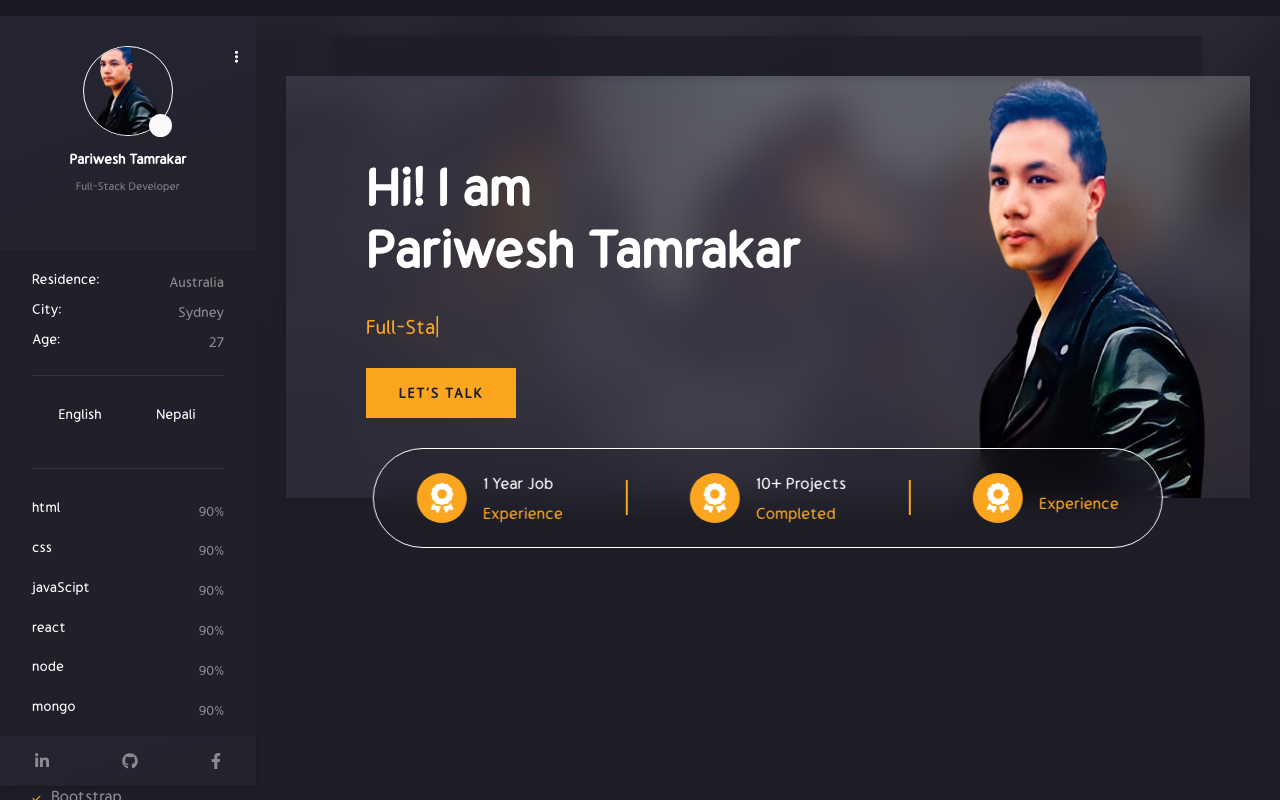
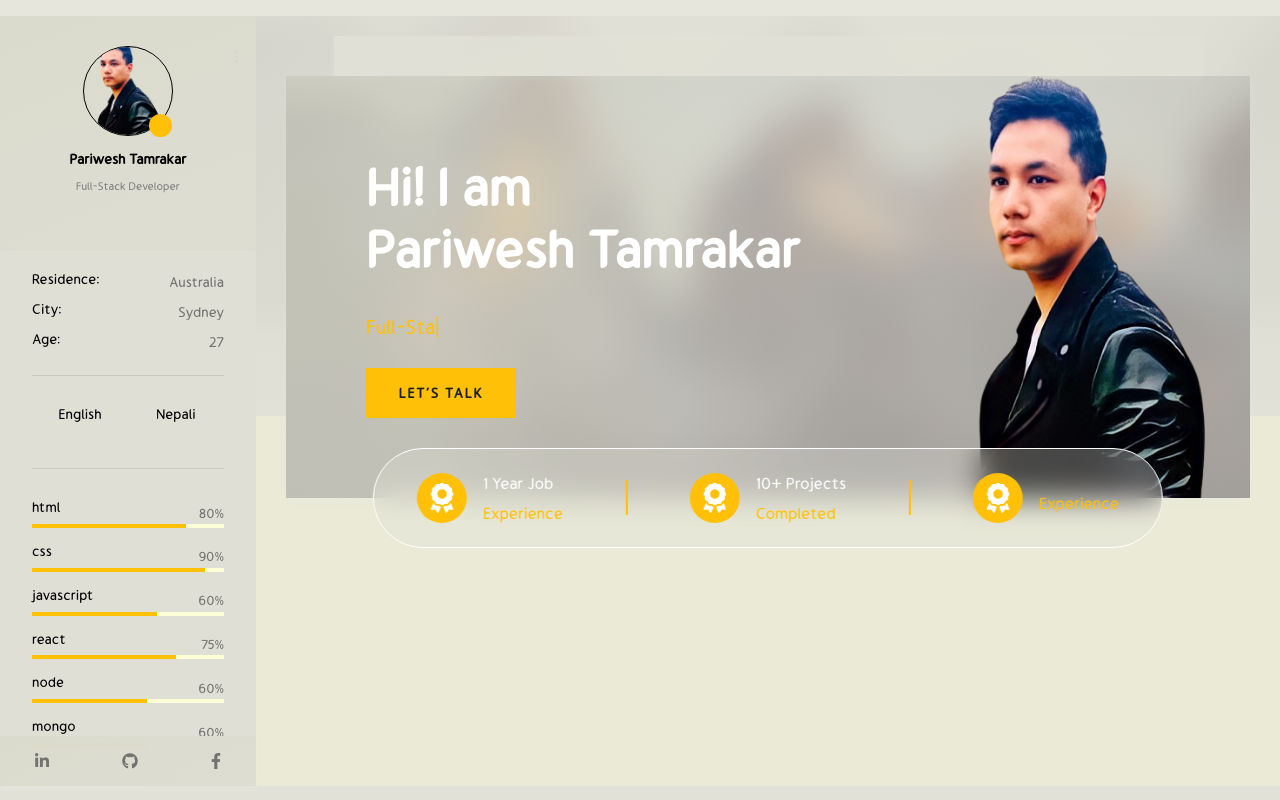
Before and after one commit to pariweshtamr/official-portfolio, a React (Create React App) app: page / in a window 1280 px wide. Built offline with nearby package versions, Linux system fonts and the light colour scheme.

Commit message:
sidebar progress bar done

```diff
--- a/src/App.scss
+++ b/src/App.scss
@@ -1,7 +1,8 @@
 @import "./style/mixins";
 
 .app {
-  background: #191923;
+  // background: #191923;
+  background: #e6e6dc;
   height: 100vh;
   width: 100vw;
   position: relative;
--- a/src/components/Hero/hero.scss
+++ b/src/components/Hero/hero.scss
@@ -11,12 +11,19 @@
     position: relative;
     height: 100%;
     width: 100%;
+    // background-image: linear-gradient(
+    //   180deg,
+    //   rgba(30, 30, 40, 0.93) 0%,
+    //   rgba(30, 30, 40, 0.96) 70%,
+    //   rgba(30, 30, 40, 0.99) 80%,
+    //   #1e1e28 100%
+    // );
     background-image: linear-gradient(
       180deg,
-      rgba(30, 30, 40, 0.93) 0%,
-      rgba(30, 30, 40, 0.96) 70%,
-      rgba(30, 30, 40, 0.99) 80%,
-      #1e1e28 100%
+      rgba(225, 225, 215, 0.93) 0%,
+      rgba(225, 225, 215, 0.96) 70%,
+      rgba(225, 225, 215, 0.99) 80%,
+      #e1e1d7 100%
     );
   }
 }
@@ -37,7 +44,9 @@
       background-size: cover;
       background-position: center;
       position: relative;
-      box-shadow: 0 3px 8px 0 rgb(15 15 20 / 20%);
+      // box-shadow: 0 3px 8px 0 rgb(15 15 20 / 20%);
+      -webkit-box-shadow: 0 3px 8px 0 rgb(240 240 235 / 20%);
+      box-shadow: 0 3px 8px 0 rgb(240 240 235 / 20%);
       z-index: 999;
 
       .hero-banner-back {
@@ -48,22 +57,31 @@
         width: 90%;
         height: 40px;
         margin-left: 5%;
-        -webkit-box-shadow: 0 3px 8px 0 rgb(15 15 20 / 20%);
-        box-shadow: 0 3px 8px 0 rgb(15 15 20 / 20%);
+        // -webkit-box-shadow: 0 3px 8px 0 rgb(15 15 20 / 20%);
+        // box-shadow: 0 3px 8px 0 rgb(15 15 20 / 20%);
+        -webkit-box-shadow: 0 3px 8px 0 rgb(240 240 235 / 20%);
+        box-shadow: 0 3px 8px 0 rgb(240 240 235 / 20%);
         border-top-left-radius: 3px;
         border-top-right-radius: 3px;
-        background: rgba(30, 30, 40, 0.88);
+        // background: rgba(30, 30, 40, 0.88);
+        background: rgba(225, 225, 215, 0.88);
       }
 
       .hero-banner-overlay {
         position: relative;
         display: flex;
         width: 100%;
+        // background-image: linear-gradient(
+        //   90deg,
+        //   rgba(45, 45, 58, 0.9) 15%,
+        //   rgba(45, 45, 58, 0.7) 50%,
+        //   rgba(43, 43, 53, 0.7) 100%
+        // );
         background-image: linear-gradient(
           90deg,
-          rgba(45, 45, 58, 0.9) 15%,
-          rgba(45, 45, 58, 0.7) 50%,
-          rgba(43, 43, 53, 0.7) 100%
+          rgba(210, 210, 197, 0.9) 15%,
+          rgba(210, 210, 197, 0.7) 50%,
+          rgba(212, 212, 202, 0.7) 100%
         );
 
         .banner-title {
@@ -83,7 +101,7 @@
           div {
             margin-bottom: 10px;
             span {
-              color: var(--color-orange);
+              color: var(--color-yellow);
               font-size: 20px;
             }
           }
@@ -93,7 +111,7 @@
             width: 150px;
             text-transform: uppercase;
             color: #20202a;
-            background: var(--color-orange);
+            background: var(--color-yellow);
             letter-spacing: 1.5px;
             font-weight: 600;
             display: flex;
@@ -128,7 +146,8 @@
       left: 50%;
       transform: translateX(-50%);
       z-index: 999;
-      background: rgba(30, 30, 40, 0.3);
+      // background: rgba(30, 30, 40, 0.3);
+      background: rgba(225, 225, 215, 0.3);
       border: 1px solid var(--color-white);
       backdrop-filter: blur(15px);
       -webkit-backdrop-filter: blur(15px);
@@ -147,7 +166,7 @@
             position: relative;
             width: 50px;
             height: 50px;
-            background-color: var(--color-orange);
+            background-color: var(--color-yellow);
             border-radius: 50%;
             i {
               position: absolute;
@@ -161,7 +180,7 @@
           span {
             margin-top: 1.2rem;
             p {
-              color: var(--color-orange);
+              color: var(--color-yellow);
             }
           }
         }
@@ -169,7 +188,7 @@
         .hero-info-divider {
           width: 2px;
           height: 35px;
-          background-color: var(--color-orange);
+          background-color: var(--color-yellow);
         }
       }
     }
--- a/src/components/Main/main.scss
+++ b/src/components/Main/main.scss
@@ -6,12 +6,14 @@
   height: 100%;
   width: 100%;
   max-width: 1440px;
-  background: #1e1e28;
+  // background: #1e1e28;
+  background: #e1e1d7;
   background-size: cover;
-  backdrop-filter: blur(10px);
-  -webkit-backdrop-filter: blur(10px);
-  // box-shadow: 0 0px 25px 0 rgba(0, 0, 0, 0.5);
-  box-shadow: 0 3px 8px 0 rgb(15 15 20 / 20%);
+  // backdrop-filter: blur(10px);
+  // -webkit-backdrop-filter: blur(10px);
+  // box-shadow: 0 3px 8px 0 rgb(15 15 20 / 20%);
+  -webkit-box-shadow: 0 3px 8px 0 rgb(240 240 235 / 20%);
+  box-shadow: 0 3px 8px 0 rgb(240 240 235 / 20%);
   color: var(--color-dark);
   transition: all 1.5s ease-in-out;
   overflow: hidden;
@@ -24,12 +26,14 @@
     aside {
       flex: 20%;
       height: calc(100vh - 30px);
-      background: #20202a;
-      -webkit-box-shadow: 0 3px 8px 0 rgb(15 15 20 / 20%);
-      box-shadow: 0 3px 8px 0 rgb(15 15 20 / 20%);
+      // background: #20202a;
+      background: #dfdfd5;
+      // -webkit-box-shadow: 0 3px 8px 0 rgb(15 15 20 / 20%);
+      // box-shadow: 0 3px 8px 0 rgb(15 15 20 / 20%);
+      -webkit-box-shadow: 0 3px 8px 0 rgb(240 240 235 / 20%);
+      box-shadow: 0 3px 8px 0 rgb(240 240 235 / 20%);
       -webkit-transition: 0.55s ease-in-out;
       transition: 0.55s ease-in-out;
-      color: var(--color-white);
     }
 
     main {
@@ -42,7 +46,8 @@
       transition: 0.5s ease-in-out;
 
       .main-wrapper {
-        background: rgba(30, 30, 40, 0.88);
+        // background: rgba(30, 30, 40, 0.88);
+        background: rgba(255, 255, 215, 0.28);
         position: absolute;
         top: 0;
         left: 0;
@@ -53,10 +58,4 @@
       }
     }
   }
-
-  .main-hr {
-    width: 30%;
-    margin: 2rem auto;
-    border: 1px solid var(--color-white);
-  }
 }
--- /dev/null
+++ b/src/components/ProgressBar/ProgressBar.js
@@ -0,0 +1,17 @@
+const ProgressBar = ({ title, width, text }) => {
+  return (
+    <div className="progress-bar-container">
+      <div className="hard-skill-header">
+        <h6>{title}</h6>
+      </div>
+      <div className="hard-skill-progress">
+        <div className="progress" style={{ width: width }}>
+          <span style={{ width: width }}></span>
+        </div>
+        <p className="progress-text">{text}</p>
+      </div>
+    </div>
+  )
+}
+
+export default ProgressBar
--- a/src/components/Sidebar/Left/Leftbar.js
+++ b/src/components/Sidebar/Left/Leftbar.js
@@ -1,5 +1,6 @@
 import { Container } from "react-bootstrap"
 import { images } from "../../../constants"
+import ProgressBar from "../../ProgressBar/ProgressBar"
 import "./leftbar.scss"
 
 const Leftbar = () => {
@@ -42,6 +43,7 @@ const Leftbar = () => {
               </li>
             </ul>
           </div>
+
           <div className="leftbar-divider"></div>
 
           <div className="leftbar-lang-skills">
@@ -63,58 +65,22 @@ const Leftbar = () => {
 
           <div className="leftbar-hard-skills">
             <div className="hard-skill-item">
-              <div className="hard-skill-header">
-                <h6>html</h6>
-              </div>
-              <div className="hard-skill-progress">
-                <div></div>
-                <div className="progress-text">90%</div>
-              </div>
+              <ProgressBar title={"html"} width={"80%"} text={"80%"} />
             </div>
             <div className="hard-skill-item">
-              <div className="hard-skill-header">
-                <h6>css</h6>
-              </div>
-              <div className="hard-skill-progress">
-                <div></div>
-                <div className="progress-text">90%</div>
-              </div>
+              <ProgressBar title={"css"} width={"90%"} text={"90%"} />
             </div>
             <div className="hard-skill-item">
-              <div className="hard-skill-header">
-                <h6>javaScipt</h6>
-              </div>
-              <div className="hard-skill-progress">
-                <div></div>
-                <div className="progress-text">90%</div>
-              </div>
+              <ProgressBar title={"javascript"} width={"65%"} text={"60%"} />
             </div>
             <div className="hard-skill-item">
-              <div className="hard-skill-header">
-                <h6>react</h6>
-              </div>
-              <div className="hard-skill-progress">
-                <div></div>
-                <div className="progress-text">90%</div>
-              </div>
+              <ProgressBar title={"react"} width={"75%"} text={"75%"} />
             </div>
             <div className="hard-skill-item">
-              <div className="hard-skill-header">
-                <h6>node</h6>
-              </div>
-              <div className="hard-skill-progress">
-                <div></div>
-                <div className="progress-text">90%</div>
-              </div>
+              <ProgressBar title={"node"} width={"60%"} text={"60%"} />
             </div>
             <div className="hard-skill-item">
-              <div className="hard-skill-header">
-                <h6>mongo</h6>
-              </div>
-              <div className="hard-skill-progress">
-                <div></div>
-                <div className="progress-text">90%</div>
-              </div>
+              <ProgressBar title={"mongo"} width={"60%"} text={"60%"} />
             </div>
           </div>
 
--- a/src/components/Sidebar/Left/leftbar.scss
+++ b/src/components/Sidebar/Left/leftbar.scss
@@ -1,20 +1,10 @@
 .leftbar-container {
+  height: fit-content;
   h6 {
     font-size: 14px;
     font-weight: 400;
   }
   .leftbar-top {
-    h5 {
-      transition: 0.4s ease-in-out;
-      margin-bottom: 10px;
-      font-weight: 600;
-      font-size: 14px;
-    }
-    p {
-      font-size: 11px;
-      display: block;
-      color: gray;
-    }
     .leftbar-top-header {
       width: 100%;
       height: 70px;
@@ -38,14 +28,22 @@
       width: 20%;
       padding: 30px;
       height: 235px;
+      // background: linear-gradient(
+      //   159deg,
+      //   rgba(37, 37, 50, 0.98) 0%,
+      //   rgba(35, 35, 45, 0.98) 100%
+      // );
       background: linear-gradient(
         159deg,
-        rgba(37, 37, 50, 0.98) 0%,
-        rgba(35, 35, 45, 0.98) 100%
+        rgba(218, 218, 205, 0.98) 0%,
+        rgba(220, 220, 210, 0.98) 100%
       );
       text-align: center;
-      -webkit-box-shadow: 0 1px 4px 0 rgb(15 15 20 / 10%);
-      box-shadow: 0 1px 4px 0 rgb(15 15 20 / 10%);
+      // -webkit-box-shadow: 0 1px 4px 0 rgb(15 15 20 / 10%);
+      // box-shadow: 0 1px 4px 0 rgb(15 15 20 / 10%);
+      -webkit-box-shadow: 0 3px 8px 0 rgb(240 240 235 / 10%);
+      box-shadow: 0 3px 8px 0 rgb(240 240 235 / 10%);
+      z-index: 999;
 
       .avatar-image {
         width: 90px;
@@ -60,7 +58,7 @@
           object-fit: cover;
           border-radius: 50%;
           z-index: 0;
-          border: 1px solid var(--color-white);
+          border: 1px solid var(--color-black);
         }
       }
       .avatar-light {
@@ -69,26 +67,42 @@
           position: absolute;
           bottom: -1px;
           right: 1px;
-          background: #fafafc;
+          background: var(--color-yellow);
           height: 23px;
           width: 23px;
           border-radius: 50%;
           animation: puls 1s infinite;
         }
       }
+
+      h5 {
+        transition: 0.4s ease-in-out;
+        margin-bottom: 10px;
+        font-weight: 600;
+        font-size: 14px;
+        color: var(--color-black);
+      }
+      p {
+        font-size: 11px;
+        display: block;
+        color: gray;
+      }
     }
   }
 
   .leftbar-scroll-frame {
-    overflow: hidden;
-    outline: none;
+    width: 100%;
+    height: calc(100vh - 30px);
+    overflow-y: scroll;
 
     .scroll-content {
+      overflow: auto;
       padding: 240px 20px 50px;
 
       .leftbar-about-info {
         padding: 15px 0;
-        color: #8c8c8e;
+        // color: #8c8c8e;
+        color: #737371;
 
         ul {
           padding: 0;
@@ -101,7 +115,7 @@
             h6 {
               font-size: 14px;
               font-weight: 400;
-              color: var(--color-white);
+              color: var(--color-black);
             }
             span {
               font-size: 14px;
@@ -111,7 +125,8 @@
       }
 
       .leftbar-divider {
-        background: #646466;
+        // background: #646466;
+        background: #9b9b99;
         width: 100%;
         height: 1px;
         opacity: 0.3;
@@ -130,6 +145,9 @@
           .leftbar-circle-progress {
             width: 65%;
             margin: 0 auto 15px;
+            h6 {
+              color: var(--color-black);
+            }
           }
         }
       }
@@ -139,11 +157,30 @@
         .hard-skill-item {
           margin-bottom: 15px;
           position: relative;
+          .progress-bar-container {
             .hard-skill-header {
               display: flex;
               justify-content: space-between;
+              h6 {
+                color: var(--color-black);
+              }
             }
             .hard-skill-progress {
+              .progress {
+                position: relative;
+                width: 100% !important;
+                height: 0.25rem;
+                // background: rgb(22, 22, 29);
+                background: rgb(255, 255, 215);
+                border-radius: 0;
+                span {
+                  background: var(--color-yellow);
+                  position: absolute;
+                  left: 0;
+                  bottom: 0;
+                  height: 100%;
+                }
+              }
               .progress-text {
                 position: absolute;
                 font-size: 13px;
@@ -152,9 +189,11 @@
                 padding: 0;
                 margin: 0;
                 transform: translate((-50%, -50%));
-              color: #8c8c8e;
+                // color: #8c8c8e;
+                color: #737371;
                 width: 100%;
                 text-align: right;
+              }
             }
           }
         }
@@ -166,14 +205,15 @@
         li {
           list-style-type: none;
           margin-bottom: 5px;
-          color: #8c8c8e;
+          color: #737371;
+          // color: #8c8c8e;
 
           &::before {
             font-family: "Font Awesome 5 Free";
             font-weight: 900;
             content: "\f00c";
             font-size: 9px;
-            color: var(--color-orange);
+            color: var(--color-yellow);
             margin-right: 10px;
           }
         }
@@ -192,7 +232,8 @@
           display: inline-block;
           letter-spacing: 1.5px;
           font-weight: 600;
-          color: #8c8c8e;
+          // color: #8c8c8e;
+          color: #737371;
           text-decoration: none;
           margin-right: 15px;
           margin-bottom: 10px;
@@ -209,25 +250,33 @@
     justify-content: space-between;
     padding: 0 35px;
     height: 50px;
+    // background: linear-gradient(
+    //   159deg,
+    //   rgba(37, 37, 50, 0.98) 0%,
+    //   rgba(35, 35, 45, 0.98) 100%
+    // );
     background: linear-gradient(
       159deg,
-      rgba(37, 37, 50, 0.98) 0%,
-      rgba(35, 35, 45, 0.98) 100%
+      rgba(218, 218, 205, 0.98) 0%,
+      rgba(220, 220, 210, 0.98) 100%
     );
     position: absolute;
     bottom: 0;
     left: 0;
-    -webkit-box-shadow: 0 1px 4px 0 rgb(15 15 20 / 10%);
-    box-shadow: 0 1px 4px 0 rgb(15 15 20 / 10%);
+    -webkit-box-shadow: 0 3px 8px 0 rgb(240 240 235 / 20%);
+    box-shadow: 0 3px 8px 0 rgb(240 240 235 / 20%);
+    // -webkit-box-shadow: 0 1px 4px 0 rgb(15 15 20 / 10%);
+    // box-shadow: 0 1px 4px 0 rgb(15 15 20 / 10%);
     width: 20%;
     z-index: 999;
 
     a {
       text-decoration: none;
-      color: #8c8c8e;
+      // color: #8c8c8e;
+      color: #737371;
       transition: 0.2s ease-in-out;
       &:hover {
-        color: var(--color-orange);
+        color: var(--color-yellow);
       }
     }
   }
--- a/src/index.css
+++ b/src/index.css
@@ -1,7 +1,10 @@
 :root {
   --color-white: #fefffe;
+  --color-black: #010001;
   --color-dark: #242d49;
   --color-orange: #fca61f;
+  --color-yellow: #ffc007;
+  --color-blue: #0359e0;
   --color-gray: #788097;
   --color-secondaryLight: #d0d280;
   --box-shadow: 0 19px 60px rgb(0 0 0 / 8%);
```
Lines whose indentation alone changed are shown as unchanged.
